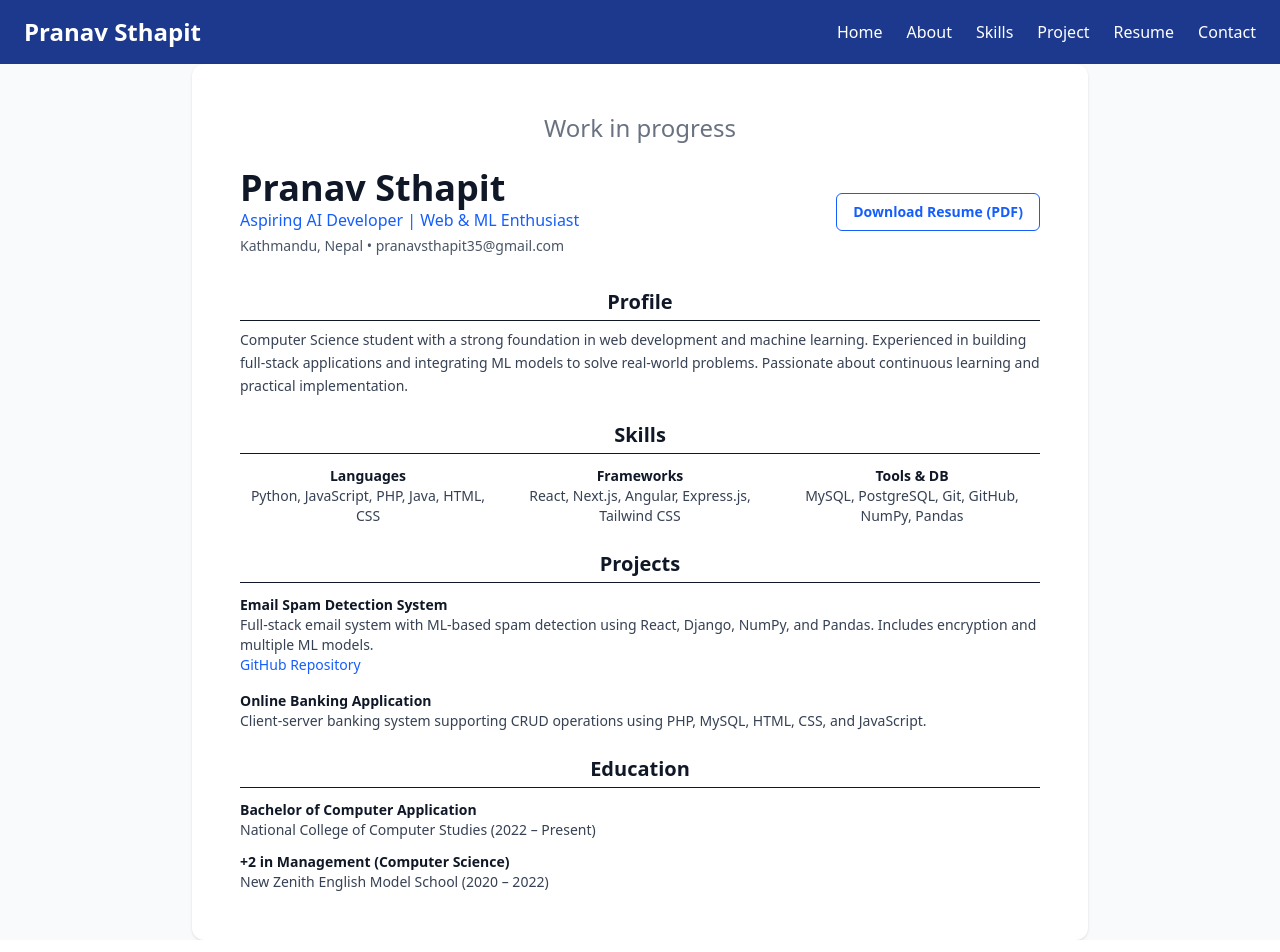
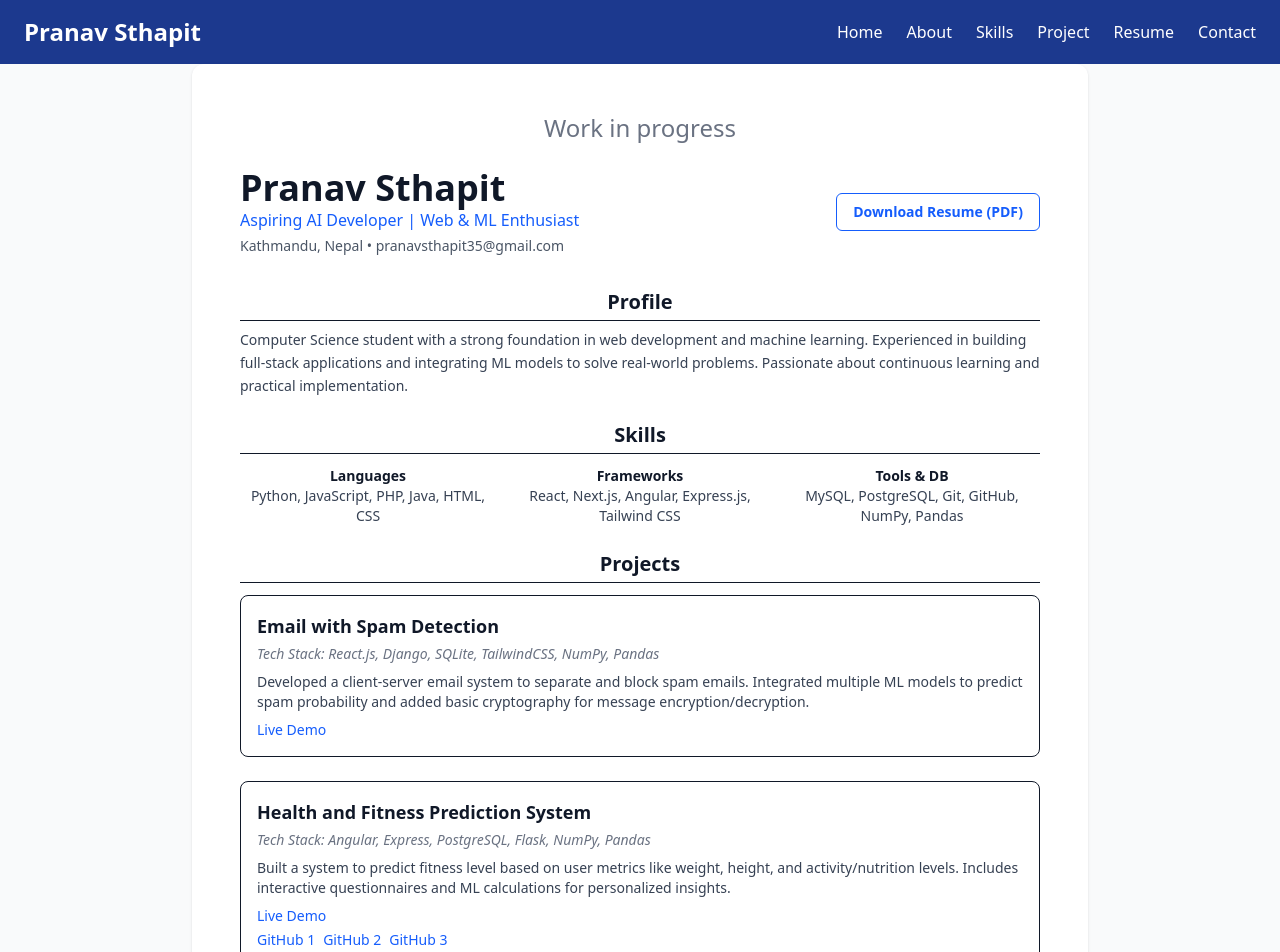
Before and after one commit to Pranav-Sthapit/portfolio, a Next.js app: page /resume in a window 1280 px wide. Shown: the top 952 px of the page. Built offline with nearby package versions, Linux system fonts and the light colour scheme.

Commit message:
updated for fitness project

```diff
--- a/src/app/about/page.tsx
+++ b/src/app/about/page.tsx
@@ -37,7 +37,7 @@
             </div>
             <div className="skill-card">
               <h4 className="skill-title">Machine Learning</h4>
-              <p className="skill-desc">Machine learning models that solve real world problems whit 90+ accuracy</p>
+              <p className="skill-desc">Machine learning models that solve real world problems with 80+ accuracy</p>
             </div>
           </div>
         </div>
--- a/src/app/contact/page.tsx
+++ b/src/app/contact/page.tsx
@@ -95,7 +95,6 @@
             <p>
               Phone:{" "}
               <a
-                href="tel:+9779860325050"
                 className="text-blue-600 hover:underline"
               >
                 +977-9860325050
--- a/src/app/resume/page.tsx
+++ b/src/app/resume/page.tsx
@@ -26,16 +26,33 @@
 
 const projects = [
   {
-    title: "Email Spam Detection System",
+    title: "Email with Spam Detection",
     description:
-      "Full-stack email system with ML-based spam detection using React, Django, NumPy, and Pandas. Includes encryption and multiple ML models.",
+      "Developed a client-server email system to separate and block spam emails. Integrated multiple ML models to predict spam probability and added basic cryptography for message encryption/decryption.",
     link: "https://github.com/Pranav-Sthapit/Email-with-spam-detection",
+    tech: "React.js, Django, SQLite, TailwindCSS, NumPy, Pandas",
   },
   {
-    title: "Online Banking Application",
+    title: "Health and Fitness Prediction System",
     description:
-      "Client-server banking system supporting CRUD operations using PHP, MySQL, HTML, CSS, and JavaScript.",
-    link: null,
+      "Built a system to predict fitness level based on user metrics like weight, height, and activity/nutrition levels. Includes interactive questionnaires and ML calculations for personalized insights.",
+    link: "https://fitness-predictor.vercel.app",
+    github: [
+      "https://github.com/Pranav-Sthapit/fitness-frontend",
+      "https://github.com/Pranav-Sthapit/fitness-backend",
+      "https://github.com/Pranav-Sthapit/fitness-ML-server"
+    ],
+    tech: "Angular, Express, PostgreSQL, Flask, NumPy, Pandas",
+  },
+  {
+    title: "Online Freelancing Platform",
+    description:
+      "Created a client-server freelancing platform for job posting and hiring. Integrated demo online payments via eSewa and collaborated with team members for different modules.",
+    github: [
+      "https://github.com/KritanShahi/ecommerce_bca",
+      "https://github.com/KritanShahi/ecommerce_bca_back"
+    ],
+    tech: "Next.js, Express, PostgreSQL",
   },
 ];
 
@@ -116,26 +133,55 @@
           </section>
 
           {/* Projects */}
+          {/* Projects */}
           <section className="mb-6">
             <h2 className="text-xl font-semibold border-b pb-1 mb-3 text-center">
               Projects
             </h2>
 
-          <div className="space-y-4 text-sm">
+            <div className="space-y-6 text-sm">
               {projects.map((project) => (
-              <div key={project.title}>
-                <h3 className="font-semibold">{project.title}</h3>
-                <p className="text-gray-700">{project.description}</p>
+                <div key={project.title} className="border rounded-lg p-4 hover:shadow-md transition">
+                  {/* Title */}
+                  <h3 className="font-semibold text-lg">{project.title}</h3>
 
+                  {/* Tech Stack */}
+                  {project.tech && (
+                    <p className="text-gray-500 text-sm italic mt-1">
+                      Tech Stack: {project.tech}
+                    </p>
+                  )}
+
+                  {/* Description */}
+                  <p className="text-gray-700 mt-2">{project.description}</p>
+
+                  {/* Live Link */}
                   {project.link && (
                     <a
                       href={project.link}
                       target="_blank"
                       rel="noopener noreferrer"
+                      className="text-blue-600 hover:underline mt-2 block"
+                    >
+                      Live Demo
+                    </a>
+                  )}
+
+                  {/* GitHub Links */}
+                  {project.github && (
+                    <div className="mt-1 space-x-2">
+                      {project.github.map((link, i) => (
+                        <a
+                          key={i}
+                          href={link}
+                          target="_blank"
+                          rel="noopener noreferrer"
                           className="text-blue-600 hover:underline"
                         >
-                    GitHub Repository
+                          GitHub {i + 1}
                         </a>
+                      ))}
+                    </div>
                   )}
                 </div>
               ))}
```
Also changed, not shown: 1 other file (tests, documents, lock files or other folders). Lines whose indentation alone changed are shown as unchanged.
